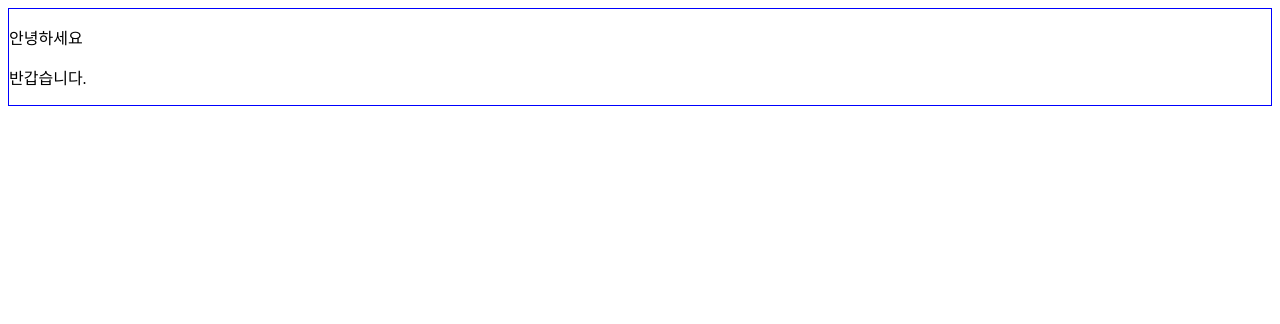
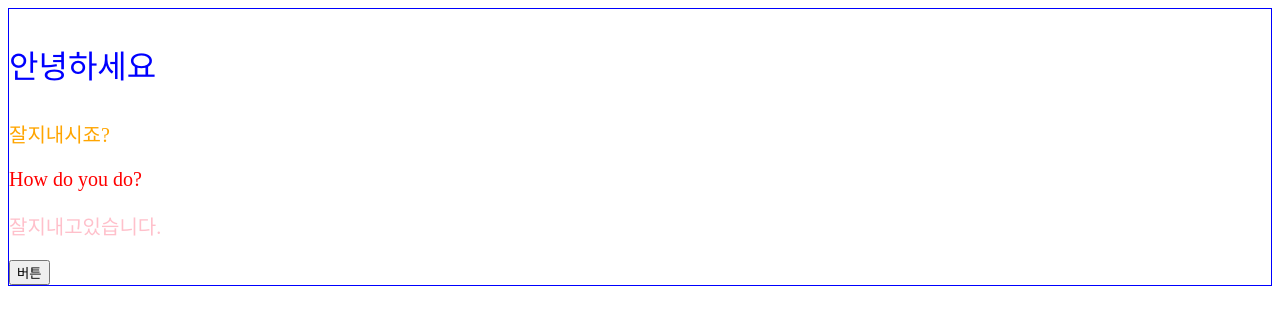
Before and after one commit to borgssam/YS_JAVA01_REACT, a React (Create React App) app: page / in a window 1280 px wide. Shown: the top 324 px of the page. Built offline with nearby package versions, Linux system fonts and the light colour scheme.

Commit message:
4장 리액트기본 props

```diff
--- a/src/App.js
+++ /dev/null
@@ -1,12 +0,0 @@
-
-export function App2(){
-  const divStyle = {
-    border: '1px solid blue'
-  }
-  return (
-    <div style={divStyle}>
-    <p>안녕하세요</p>
-    <p>반갑습니다.</p>
-    </div>
-  );
-}
--- /dev/null
+++ b/src/App.jsx
@@ -0,0 +1,40 @@
+import { ColoredMessage } from "./components/ColoredMessage";
+
+export function App2(){
+  const divStyle = {
+    border: '1px solid blue'
+  }
+  const aaa = ()=>{
+    alert('강아지');
+  }
+  const redStyle ={
+    color:'red',
+    backgroundColor:'yellow'
+  }
+  const pinkStyle ={
+    color:'pink',
+    fontSize:'20px'
+  }
+  return (
+    <div style={divStyle}>
+      {console.log('test')}
+      <p style={{color:'blue',fontSize:'32px'}}>안녕하세요</p>
+      {/* <p style={redStyle}>반갑습니다.잘지내시죠?</p> */}
+      <ColoredMessage color='orange' message='잘지내시죠?' />
+      <ColoredMessage color='red' message='How do you do?'/>
+      <p style={pinkStyle}>잘지내고있습니다.</p>
+
+      <button onClick={aaa}>버튼</button>
+    </div>
+  );
+}
+{/* <script>
+  function aaa(param){
+    alert(param);
+  }
+</script>
+<div >
+  <p>안녕하세요</p>
+  <p>반갑습니다.</p>
+  <button onclick="javascript:aaa('강아지')">버튼</button>
+</div> */}
--- /dev/null
+++ b/src/components/ColoredMessage.jsx
@@ -0,0 +1,8 @@
+export function ColoredMessage( props ){
+  const contentStyle ={
+    color:props.color, fontSize:'20px'
+  }
+  return (
+    <p style={contentStyle}>{props.message}</p>
+  );
+}
```
Also changed, not shown: src/index.js (+0 -17 lines), src/test.html (+10 -20 lines).
